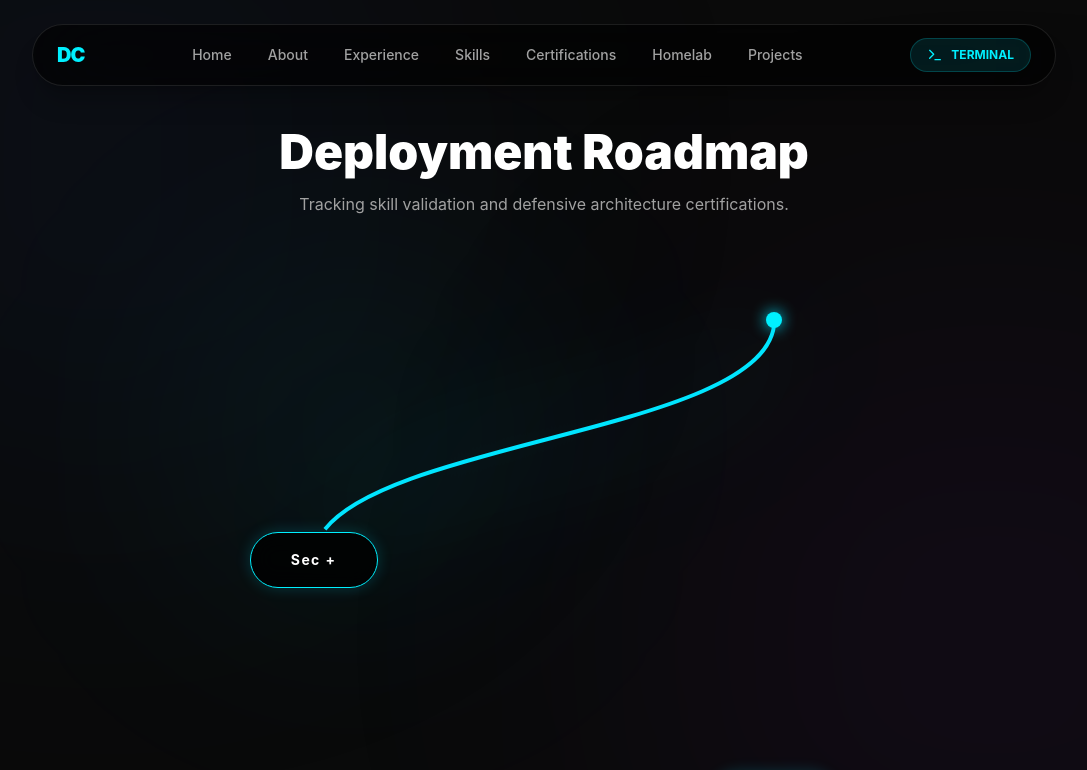
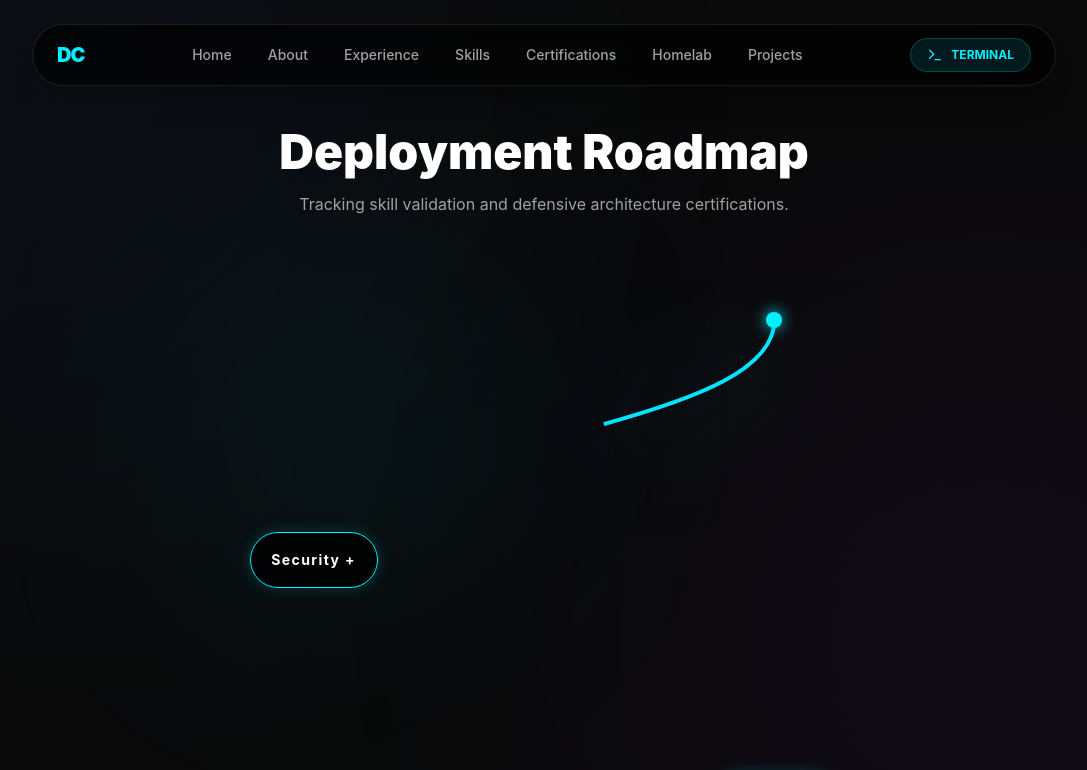
Before and after one commit to TheTrueSergeant1/danielcastleberry-portfolio, a React (Vite) app: page /certifications in a window 1280 px wide. Shown: the top 770 px of the page, without its empty margins (96-1183 px from the left). Built offline with nearby package versions, Linux system fonts and the light colour scheme.

Commit message:
Update certifications.jsx

```diff
--- a/src/pages/certifications.jsx
+++ b/src/pages/certifications.jsx
@@ -51,7 +51,7 @@ const certsData = [
   },
   {
     id: 'sec+',
-    shortTitle: 'Sec +',
+    shortTitle: 'Security +',
     title: 'CompTIA Security+ (SY0-701)',
     issuer: 'CompTIA',
     date: 'July 28, 2026',
@@ -108,7 +108,7 @@ const Certifications = () => {
       ease: "none",
       scrollTrigger: {
         trigger: containerRef.current,
-        start: "top 60%", // Starts animating when the top of the container hits 60% of the viewport
+        start: "top 43%", // Starts animating when the top of the container hits 60% of the viewport
         end: "bottom 80%", // Ends when the bottom hits 80%
         scrub: 1, // Smooth scrubbing effect tying animation directly to scrollbar
       }
```
